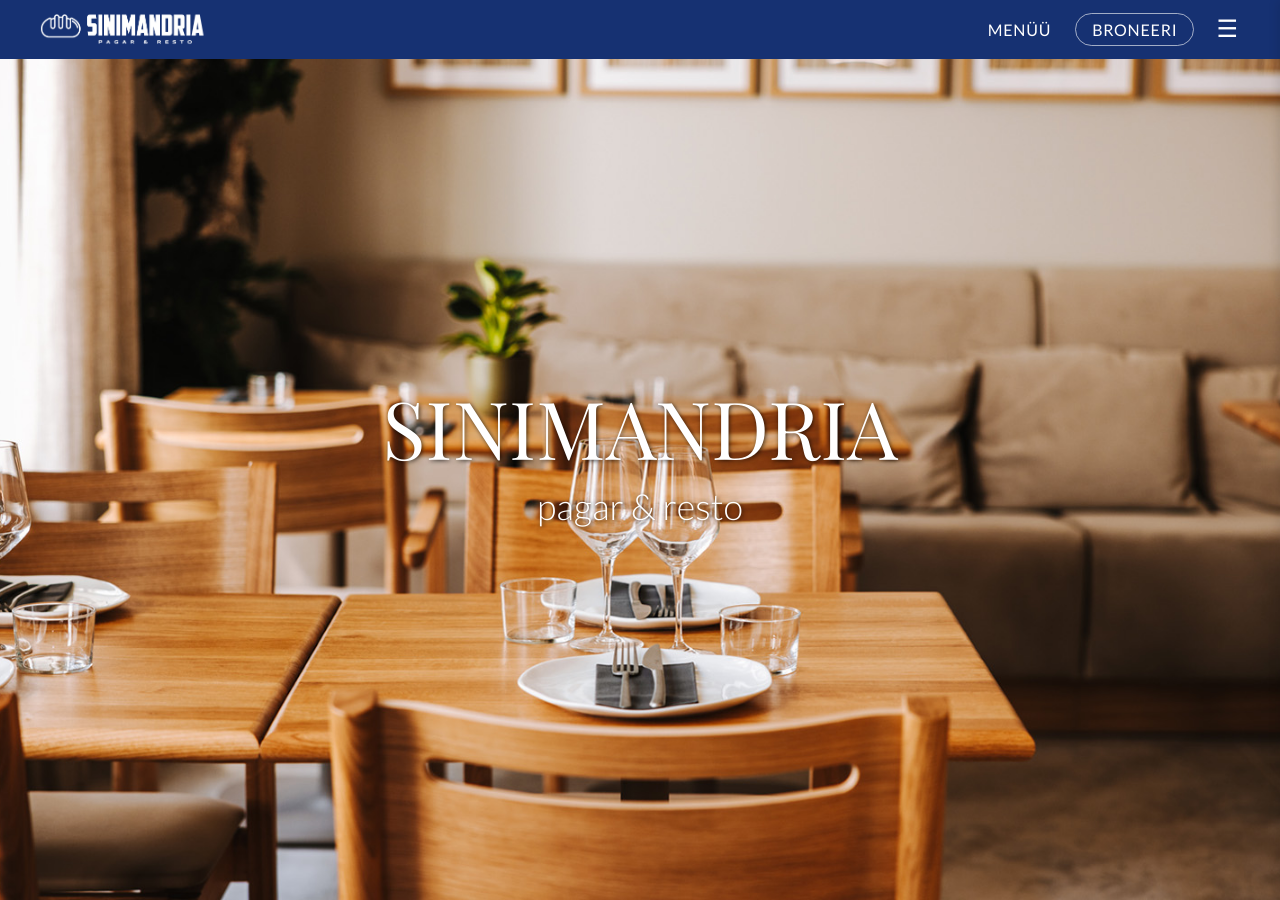
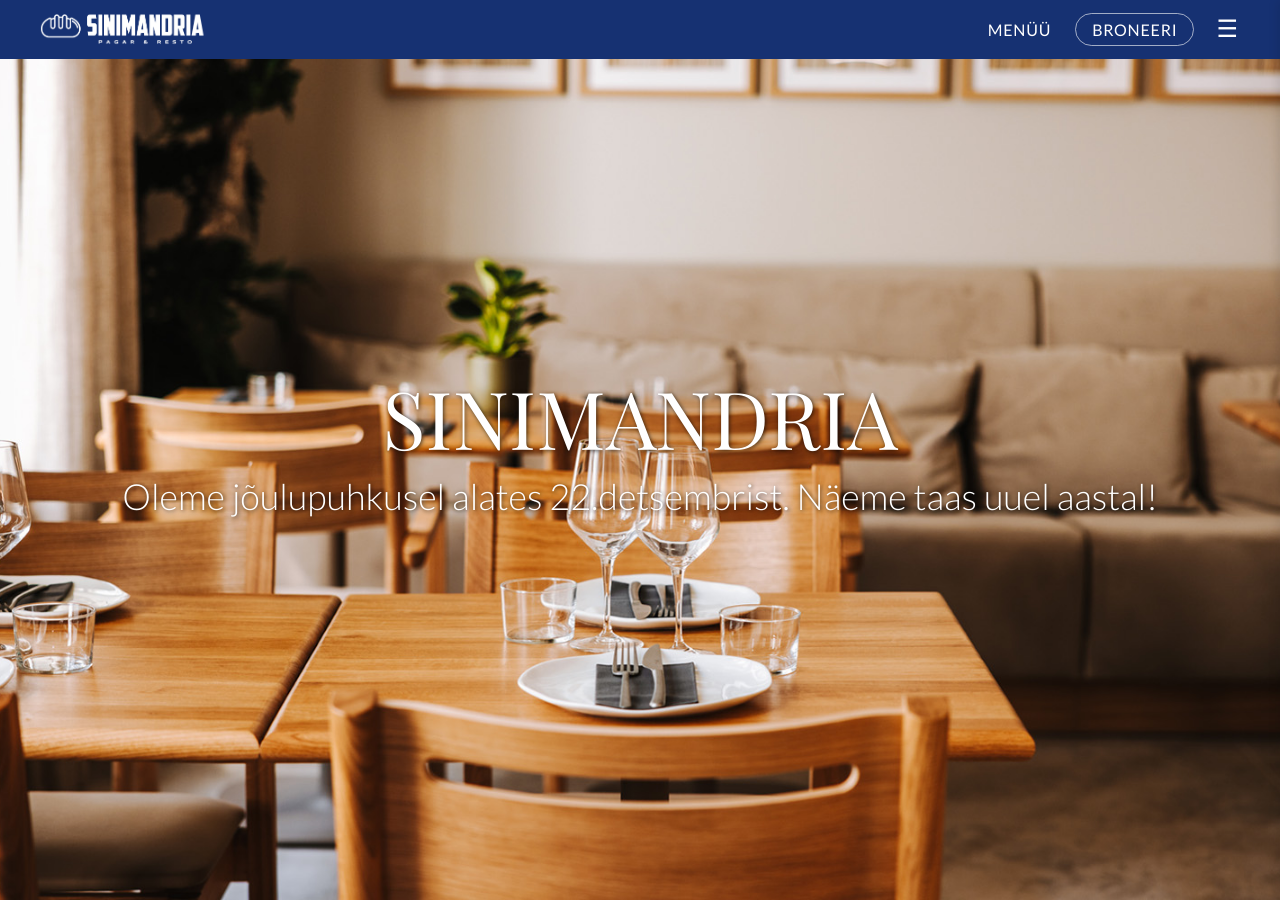
Before and after one commit to m-tu/sinimandria, a Jekyll site: the page built from pages/index.markdown, in a window 1280 px wide and 900 px high. Built offline with Jekyll 4.4.1, drawn with Linux system fonts in a browser that asks for light colours.

Commit message:
Update default.html

```diff
--- a/_layouts/default.html
+++ b/_layouts/default.html
@@ -9,7 +9,8 @@
       <section class="hero">
         <div class="hero-content">
           <h1>SINIMANDRIA</h1>
-          <p>pagar & resto</p>
+          <p>Oleme jõulupuhkusel alates 22.detsembrist. Näeme taas uuel aastal!</p>-
+          <!--<p>pagar & resto</p>-->
         </div>
       </section>
 
```
